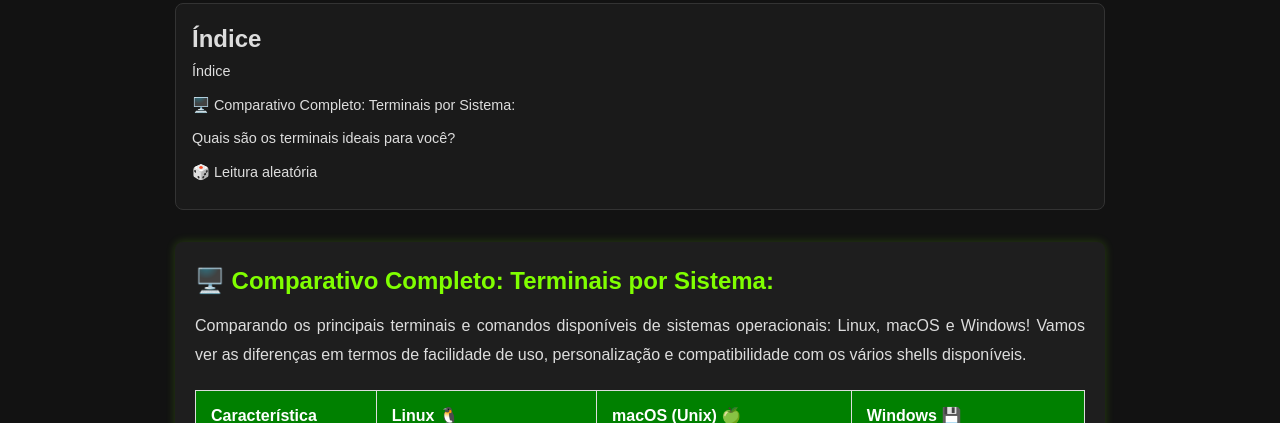
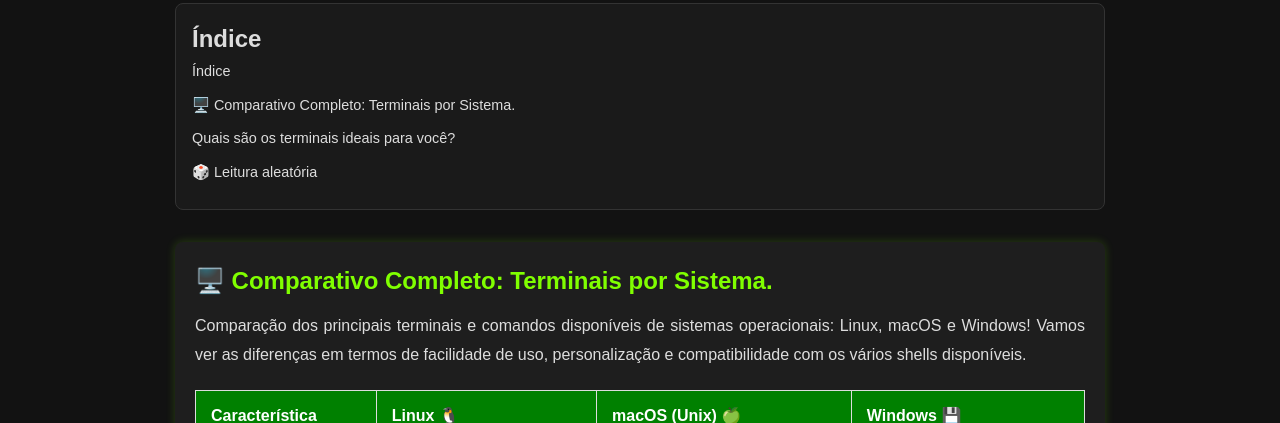
Before and after one commit to Piolinux/piolinux-site, a Jekyll site: the page built from _posts/2025-08-28-comparador-de-terminais-linux-macos-windows.md, in a window 1280 px wide and 900 px high. Shown: the part 206-629 px from the top of the window. Built offline with Jekyll 4.4.1, drawn with Linux system fonts in a browser that asks for light colours.

Commit message:
Update 2025-08-28-comparador-de-terminais-linux-macos-windows.md

```diff
--- a/_posts/2025-08-28-comparador-de-terminais-linux-macos-windows.md
+++ b/_posts/2025-08-28-comparador-de-terminais-linux-macos-windows.md
@@ -17,10 +17,10 @@ permalink: /comparativo-terminais/
 <section class="post-content">
 
 
-<h2>🖥️ Comparativo Completo: Terminais por Sistema:</h2>
+<h2>🖥️ Comparativo Completo: Terminais por Sistema.</h2>
 
 
-<p>Comparando os principais terminais e comandos disponíveis de sistemas operacionais: Linux, macOS e Windows! Vamos ver as diferenças em termos de facilidade de uso, personalização e compatibilidade com os vários shells disponíveis.</p>
+<p>Comparação dos principais terminais e comandos disponíveis de sistemas operacionais: Linux, macOS e Windows! Vamos ver as diferenças em termos de facilidade de uso, personalização e compatibilidade com os vários shells disponíveis.</p>
 
 
 
```
